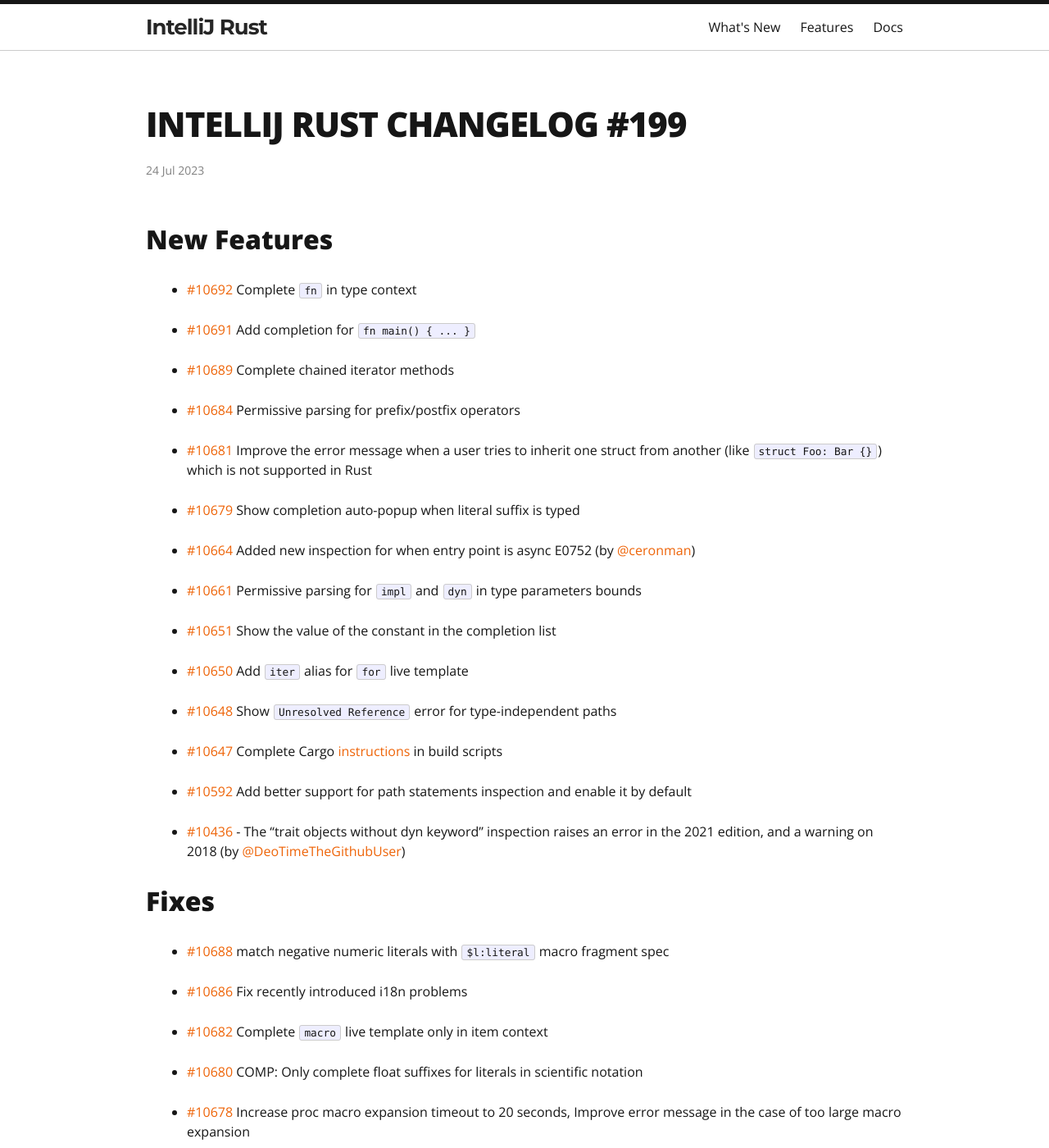
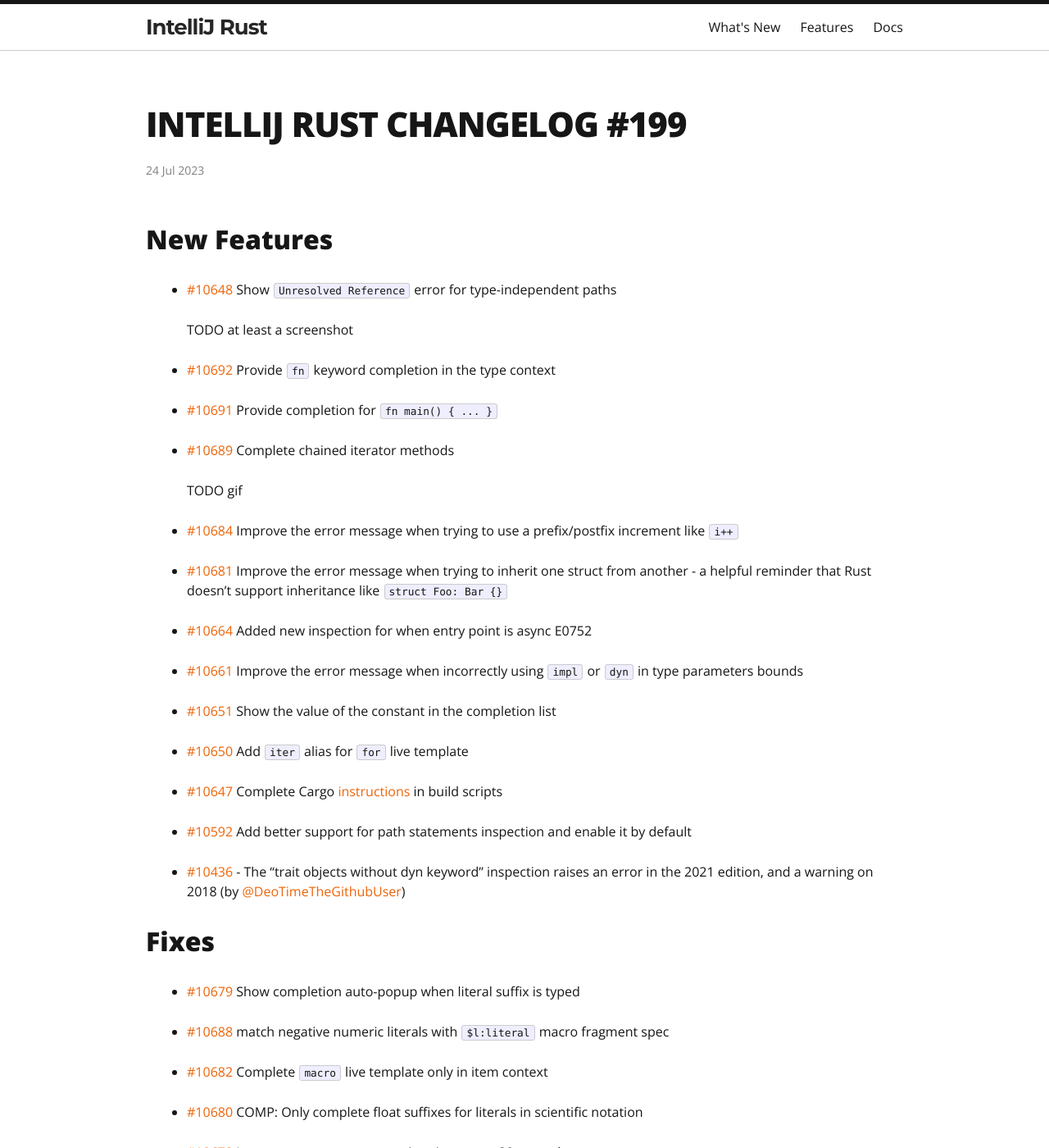
Before and after one commit to intellij-rust/intellij-rust.github.io, a Jekyll site: the page built from _posts/2023-07-24-changelog-199.markdown, in a window 1280 px wide and 1400 px high. Shown: the whole window at 82% size. Built offline with Jekyll 4.4.1, drawn with Linux system fonts in a browser that asks for light colours; nearby versions of some CDN libraries; some web fonts are replaced; some of the changed text lies outside the part shown.

Commit message:
Few fixes

```diff
--- a/_posts/2023-07-24-changelog-199.markdown
+++ b/_posts/2023-07-24-changelog-199.markdown
@@ -7,27 +7,30 @@
 
 ## New Features
 
-* [#10692] Complete `fn` in type context
+* [#10648] Show `Unresolved Reference` error for type-independent paths
 
-* [#10691] Add completion for `fn main() { ... }`
+  TODO at least a screenshot
+
+* [#10692] Provide `fn` keyword completion in the type context
+
+* [#10691] Provide completion for `fn main() { ... }`
 
 * [#10689] Complete chained iterator methods
 
-* [#10684] Permissive parsing for prefix/postfix operators
+  TODO gif
 
-* [#10681] Improve the error message when a user tries to inherit one struct from another (like `struct Foo: Bar {}`) which is not supported in Rust
+* [#10684] Improve the error message when trying to use a prefix/postfix increment like `i++`
 
-* [#10679] Show completion auto-popup when literal suffix is typed
+* [#10681] Improve the error message when trying to inherit one struct from another -
+  a helpful reminder that Rust doesn't support inheritance like `struct Foo: Bar {}`
 
-* [#10664] Added new inspection for when entry point is async E0752 (by [@ceronman])
+* [#10664] Added new inspection for when entry point is async E0752
 
-* [#10661] Permissive parsing for `impl` and `dyn` in type parameters bounds
+* [#10661] Improve the error message when incorrectly using `impl` or `dyn` in type parameters bounds
 
 * [#10651] Show the value of the constant in the completion list
 
 * [#10650] Add `iter` alias for `for` live template
-
-* [#10648] Show `Unresolved Reference` error for type-independent paths
 
 * [#10647] Complete Cargo [instructions](https://doc.rust-lang.org/cargo/reference/build-scripts.html#outputs-of-the-build-script) in build scripts
 
@@ -37,15 +40,17 @@
 
 ## Fixes
 
+* [#10679] Show completion auto-popup when literal suffix is typed
+
 * [#10688] match negative numeric literals with `$l:literal` macro fragment spec
-
-* [#10686] Fix recently introduced i18n problems
 
 * [#10682] Complete `macro` live template only in item context
 
 * [#10680] COMP: Only complete float suffixes for literals in scientific notation
 
-* [#10678] Increase proc macro expansion timeout to 20 seconds, Improve error message in the case of too large macro expansion
+* [#10678] Increase proc macro expansion timeout to 20 seconds
+
+* [#10678] Improve error message in the case of too large macro expansion
 
 * [#10676] Fix name resolution inside a nested block under cfg attribute
 
@@ -71,12 +76,11 @@
 
 * [#10670] Implement initial support for gdb debugging outside of CLion. Right now it's disabled by default and works only on Linux
 
-* [#10668] Extract hardcoded strings into a message bundle, allowing its future internationalization
+* [#10668], [#10686] Extract hardcoded strings into a message bundle, allowing its future internationalization
 
 Full set of changes can be found [here](https://github.com/intellij-rust/intellij-rust/milestone/108?closed=1)
 
 [@DeoTimeTheGithubUser]: https://github.com/DeoTimeTheGithubUser
-[@ceronman]: https://github.com/ceronman
 
 [#10428]: https://github.com/intellij-rust/intellij-rust/pull/10428
 [#10436]: https://github.com/intellij-rust/intellij-rust/pull/10436
```
